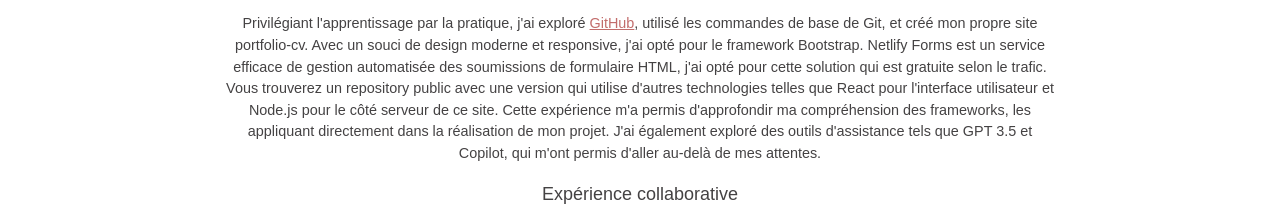
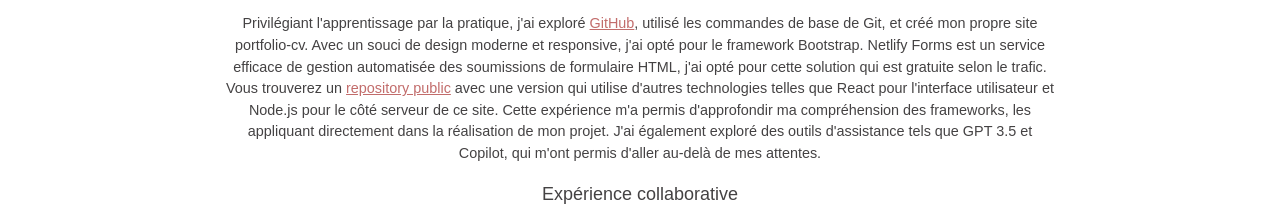
Before and after one commit to Celinahub/Celinahub-projet-definitif-presentation, a plain HTML site: page index.html in a window 1280 px wide. Shown: the part 789-1004 px from the top of the page. Drawn offline with nearby package versions, Linux system fonts and the light colour scheme.

Commit message:
ajout lien projet react github

```diff
--- a/index.html
+++ b/index.html
@@ -139,7 +139,7 @@
                     </p>
                     <p class="lead" data-lang="active-learning">Apprentissage actif</p>
                     <div class="other-section translation" data-lang="other-section-content-2">
-                        <p data-lang="paragraph-2">Privilégiant l'apprentissage par la pratique, j'ai exploré <a href="https://github.com/Celinahub" class="custom-link-2">GitHub</a>, utilisé les commandes de base de Git, et créé mon propre site portfolio-cv. Avec un souci de design moderne et responsive, j'ai opté pour le framework Bootstrap. Netlify Forms est un service efficace de gestion automatisée des soumissions de formulaire HTML, j'ai opté pour cette solution qui est gratuite selon le trafic. Vous trouverez un repository public avec une version qui utilise d'autres technologies telles que React pour l'interface utilisateur et Node.js pour le côté serveur de ce site.
+                        <p data-lang="paragraph-2">Privilégiant l'apprentissage par la pratique, j'ai exploré <a href="https://github.com/Celinahub" class="custom-link-2">GitHub</a>, utilisé les commandes de base de Git, et créé mon propre site portfolio-cv. Avec un souci de design moderne et responsive, j'ai opté pour le framework Bootstrap. Netlify Forms est un service efficace de gestion automatisée des soumissions de formulaire HTML, j'ai opté pour cette solution qui est gratuite selon le trafic. Vous trouverez un <a href="https://github.com/Celinahub/Celinahub-r-h-formulaire" class="custom-link-3">repository public</a> avec une version qui utilise d'autres technologies telles que React pour l'interface utilisateur et Node.js pour le côté serveur de ce site.
 
                             Cette expérience m'a permis d'approfondir ma compréhension des frameworks, les appliquant directement dans la réalisation de mon projet. J'ai également exploré des outils d'assistance tels que GPT 3.5 et Copilot, qui m'ont permis d'aller au-delà de mes attentes.
                         </p>
--- a/style.css
+++ b/style.css
@@ -181,6 +181,9 @@ background-color: #121212; /* Fond sombre en mode sombre */
    color: #C26C6B;
 }
 
+.custom-link-3 {
+   color: #C26C6B;
+}
 
 /* Mode clair */
 .social-icons {
```
